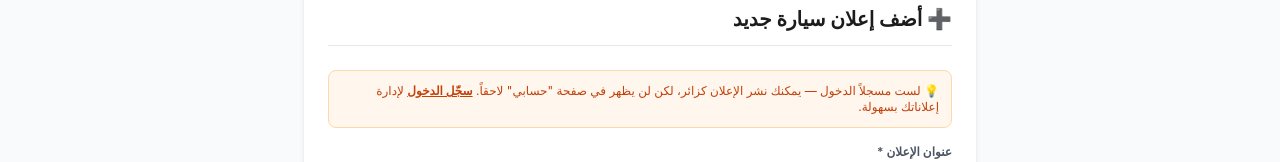
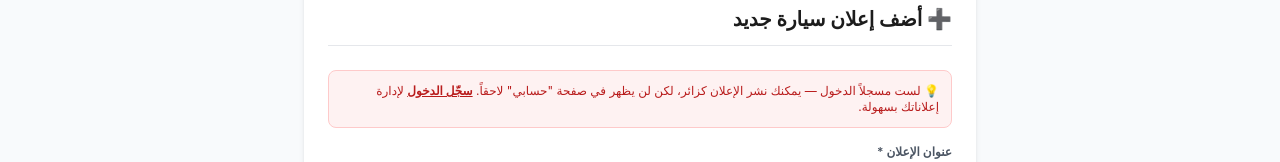
Before and after one commit to takibou43/krosty-dz, a Next.js app: page /add in a window 1280 px wide. Shown: the part 127-289 px from the top of the page. Built offline with nearby package versions, Linux system fonts and the light colour scheme; no server answers.

Commit message:
Replace orange with red to match logo

```diff
--- a/app/add/page.jsx
+++ b/app/add/page.jsx
@@ -104,7 +104,7 @@ export default function AddCarPage() {
   };
 
   const inputClass =
-    'w-full p-2.5 border border-gray-300 rounded-lg text-sm focus:outline-none focus:border-accent focus:ring-2 focus:ring-orange-200 bg-white text-gray-900';
+    'w-full p-2.5 border border-gray-300 rounded-lg text-sm focus:outline-none focus:border-accent focus:ring-2 focus:ring-red-200 bg-white text-gray-900';
 
   return (
     <div className="min-h-screen bg-slate-50" dir="rtl">
@@ -121,7 +121,7 @@ export default function AddCarPage() {
         )}
 
         {!user && (
-          <div className="mb-4 rounded-lg border border-orange-200 bg-orange-50 p-3 text-xs text-orange-700">
+          <div className="mb-4 rounded-lg border border-red-200 bg-red-50 p-3 text-xs text-red-700">
             💡 لست مسجلاً الدخول — يمكنك نشر الإعلان كزائر، لكن لن يظهر في صفحة "حسابي" لاحقاً.{' '}
             <Link href="/login" className="font-bold underline">سجّل الدخول</Link> لإدارة إعلاناتك بسهولة.
           </div>
@@ -274,7 +274,7 @@ export default function AddCarPage() {
           <button
             type="submit"
             disabled={loading}
-            className="w-full bg-accent hover:bg-orange-700 disabled:opacity-60 text-white font-bold py-3 rounded-lg transition duration-300 text-base shadow"
+            className="w-full bg-accent hover:bg-red-700 disabled:opacity-60 text-white font-bold py-3 rounded-lg transition duration-300 text-base shadow"
           >
             {loading ? (uploadingLabel || 'جاري النشر...') : '🚀 نشر الإعلان الآن'}
           </button>
```
